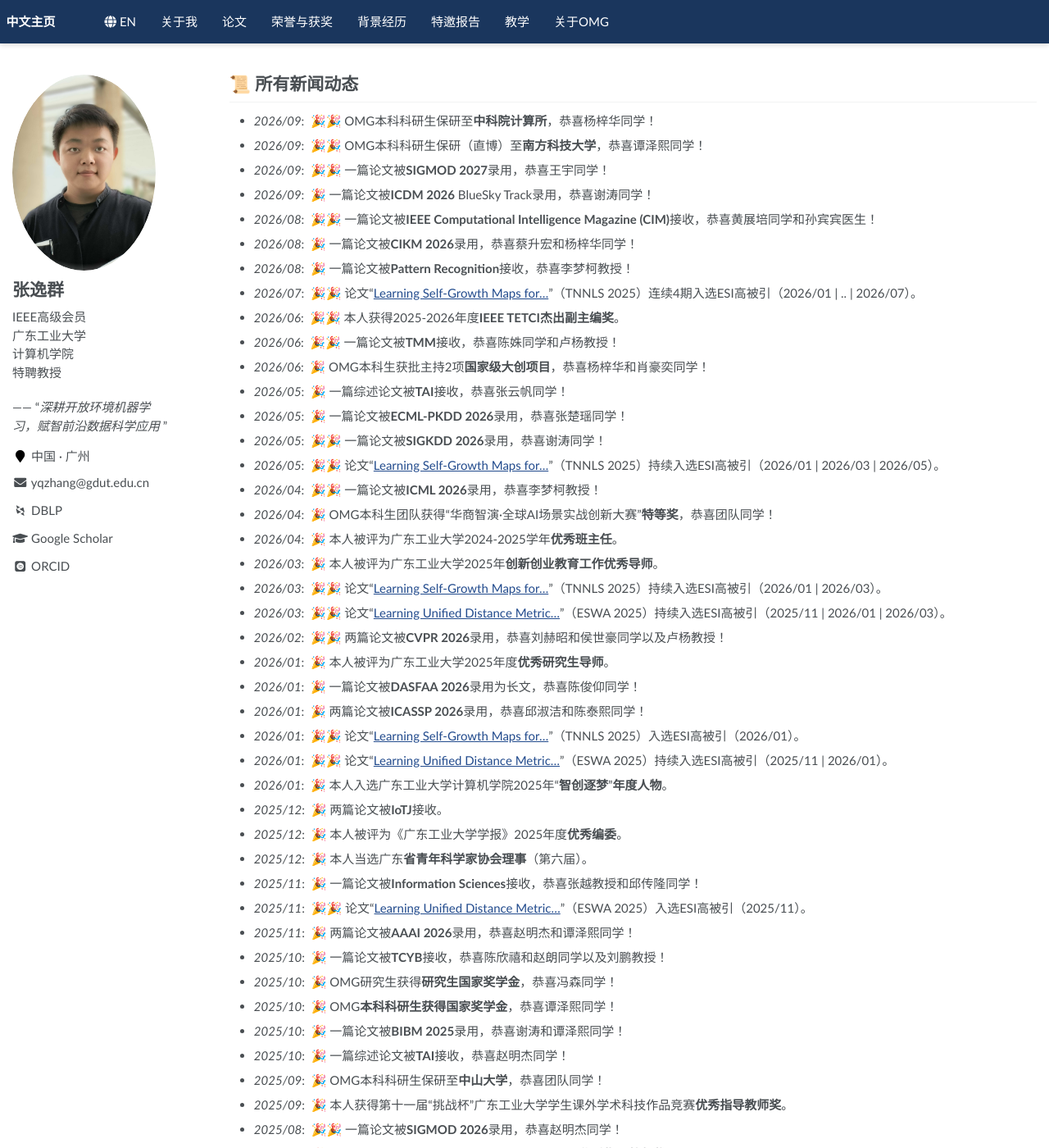
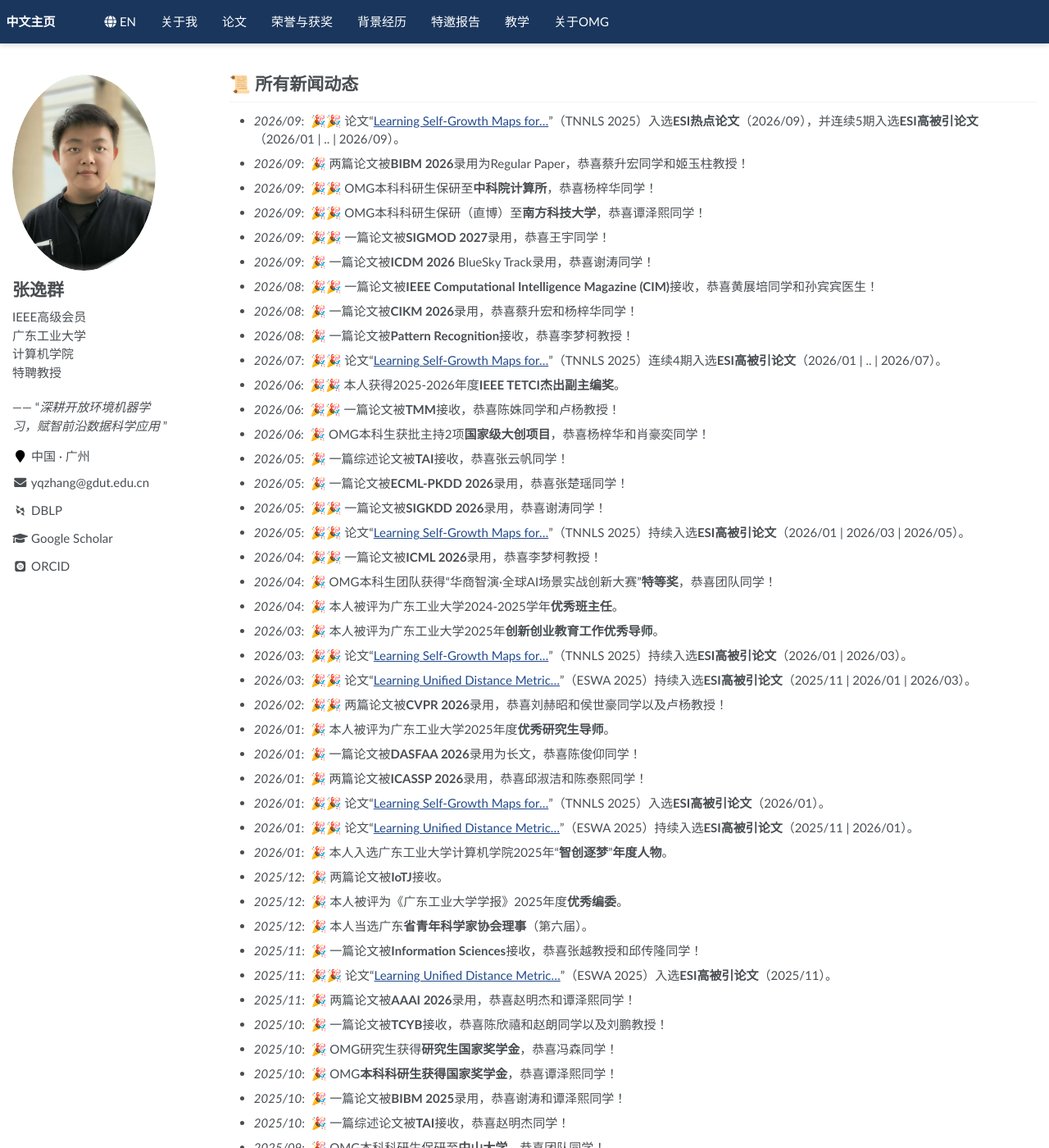
Before and after one commit to yqzhang-Zz/zh-news, a Jekyll site: the page built from _pages/about.md, in a window 1280 px wide and 1400 px high. Shown: the whole window at 82% size. Built offline with Jekyll 4.4.1, drawn with Linux system fonts in a browser that asks for light colours; some web fonts are replaced; a script that is not in the unit is left out; comment, search, counter and statistics services are not loaded.

Commit message:
Update about.md

```diff
--- a/_pages/about.md
+++ b/_pages/about.md
@@ -11,6 +11,8 @@ redirect_from:
 <span class='anchor' id="news"></span>
 
 # 📜 所有新闻动态
+- *2026/09*: &nbsp;🎉🎉 论文“[Learning Self-Growth Maps for…](https://arxiv.org/pdf/2404.09243)”（TNNLS 2025）入选**ESI热点论文**（2026/09），并连续5期入选**ESI高被引论文**（2026/01 &#124; .. &#124; 2026/09）。
+- *2026/09*: &nbsp;🎉 两篇论文被**BIBM 2026**录用为Regular Paper，恭喜蔡升宏同学和姬玉柱教授！
 - *2026/09*: &nbsp;🎉🎉 OMG本科科研生保研至**中科院计算所**，恭喜杨梓华同学！
 - *2026/09*: &nbsp;🎉🎉 OMG本科科研生保研（直博）至**南方科技大学**，恭喜谭泽熙同学！
 - *2026/09*: &nbsp;🎉🎉 一篇论文被**SIGMOD 2027**录用，恭喜王宇同学！
@@ -18,32 +20,32 @@ redirect_from:
 - *2026/08*: &nbsp;🎉🎉 一篇论文被**IEEE Computational Intelligence Magazine (CIM)**接收，恭喜黄展培同学和孙宾宾医生！
 - *2026/08*: &nbsp;🎉 一篇论文被**CIKM 2026**录用，恭喜蔡升宏和杨梓华同学！
 - *2026/08*: &nbsp;🎉 一篇论文被**Pattern Recognition**接收，恭喜李梦柯教授！
-- *2026/07*: &nbsp;🎉🎉 论文“[Learning Self-Growth Maps for…](https://arxiv.org/pdf/2404.09243)”（TNNLS 2025）连续4期入选ESI高被引（2026/01 &#124; .. &#124; 2026/07）。
+- *2026/07*: &nbsp;🎉🎉 论文“[Learning Self-Growth Maps for…](https://arxiv.org/pdf/2404.09243)”（TNNLS 2025）连续4期入选**ESI高被引论文**（2026/01 &#124; .. &#124; 2026/07）。
 - *2026/06*: &nbsp;🎉🎉 本人获得2025-2026年度**IEEE TETCI杰出副主编奖**。
 - *2026/06*: &nbsp;🎉🎉 一篇论文被**TMM**接收，恭喜陈姝同学和卢杨教授！
 - *2026/06*: &nbsp;🎉 OMG本科生获批主持2项**国家级大创项目**，恭喜杨梓华和肖豪奕同学！
 - *2026/05*: &nbsp;🎉 一篇综述论文被**TAI**接收，恭喜张云帆同学！
 - *2026/05*: &nbsp;🎉 一篇论文被**ECML-PKDD 2026**录用，恭喜张楚瑶同学！
 - *2026/05*: &nbsp;🎉🎉 一篇论文被**SIGKDD 2026**录用，恭喜谢涛同学！
-- *2026/05*: &nbsp;🎉🎉 论文“[Learning Self-Growth Maps for…](https://arxiv.org/pdf/2404.09243)”（TNNLS 2025）持续入选ESI高被引（2026/01 &#124; 2026/03 &#124; 2026/05）。
+- *2026/05*: &nbsp;🎉🎉 论文“[Learning Self-Growth Maps for…](https://arxiv.org/pdf/2404.09243)”（TNNLS 2025）持续入选**ESI高被引论文**（2026/01 &#124; 2026/03 &#124; 2026/05）。
 - *2026/04*: &nbsp;🎉🎉 一篇论文被**ICML 2026**录用，恭喜李梦柯教授！
 - *2026/04*: &nbsp;🎉 OMG本科生团队获得“华商智演·全球AI场景实战创新大赛”**特等奖**，恭喜团队同学！
 - *2026/04*: &nbsp;🎉 本人被评为广东工业大学2024-2025学年**优秀班主任**。
 - *2026/03*: &nbsp;🎉 本人被评为广东工业大学2025年**创新创业教育工作优秀导师**。
-- *2026/03*: &nbsp;🎉🎉 论文“[Learning Self-Growth Maps for…](https://arxiv.org/pdf/2404.09243)”（TNNLS 2025）持续入选ESI高被引（2026/01 &#124; 2026/03）。
-- *2026/03*: &nbsp;🎉🎉 论文“[Learning Unified Distance Metric…](https://arxiv.org/abs/2603.04458)”（ESWA 2025）持续入选ESI高被引（2025/11 &#124; 2026/01 &#124; 2026/03）。
+- *2026/03*: &nbsp;🎉🎉 论文“[Learning Self-Growth Maps for…](https://arxiv.org/pdf/2404.09243)”（TNNLS 2025）持续入选**ESI高被引论文**（2026/01 &#124; 2026/03）。
+- *2026/03*: &nbsp;🎉🎉 论文“[Learning Unified Distance Metric…](https://arxiv.org/abs/2603.04458)”（ESWA 2025）持续入选**ESI高被引论文**（2025/11 &#124; 2026/01 &#124; 2026/03）。
 - *2026/02*: &nbsp;🎉🎉 两篇论文被**CVPR 2026**录用，恭喜刘赫昭和侯世豪同学以及卢杨教授！
 - *2026/01*: &nbsp;🎉 本人被评为广东工业大学2025年度**优秀研究生导师**。
 - *2026/01*: &nbsp;🎉 一篇论文被**DASFAA 2026**录用为长文，恭喜陈俊仰同学！
 - *2026/01*: &nbsp;🎉 两篇论文被**ICASSP 2026**录用，恭喜邱淑洁和陈泰熙同学！
-- *2026/01*: &nbsp;🎉🎉 论文“[Learning Self-Growth Maps for…](https://arxiv.org/pdf/2404.09243)”（TNNLS 2025）入选ESI高被引（2026/01）。
-- *2026/01*: &nbsp;🎉🎉 论文“[Learning Unified Distance Metric…](https://arxiv.org/abs/2603.04458)”（ESWA 2025）持续入选ESI高被引（2025/11 &#124; 2026/01）。
+- *2026/01*: &nbsp;🎉🎉 论文“[Learning Self-Growth Maps for…](https://arxiv.org/pdf/2404.09243)”（TNNLS 2025）入选**ESI高被引论文**（2026/01）。
+- *2026/01*: &nbsp;🎉🎉 论文“[Learning Unified Distance Metric…](https://arxiv.org/abs/2603.04458)”（ESWA 2025）持续入选**ESI高被引论文**（2025/11 &#124; 2026/01）。
 - *2026/01*: &nbsp;🎉 本人入选广东工业大学计算机学院2025年“**智创逐梦**”**年度人物**。
 - *2025/12*: &nbsp;🎉 两篇论文被**IoTJ**接收。
 - *2025/12*: &nbsp;🎉 本人被评为《广东工业大学学报》2025年度**优秀编委**。
 - *2025/12*: &nbsp;🎉 本人当选广东**省青年科学家协会理事**（第六届）。
 - *2025/11*: &nbsp;🎉 一篇论文被**Information Sciences**接收，恭喜张越教授和邱传隆同学！
-- *2025/11*: &nbsp;🎉🎉 论文“[Learning Unified Distance Metric…](https://arxiv.org/abs/2603.04458)”（ESWA 2025）入选ESI高被引（2025/11）。
+- *2025/11*: &nbsp;🎉🎉 论文“[Learning Unified Distance Metric…](https://arxiv.org/abs/2603.04458)”（ESWA 2025）入选**ESI高被引论文**（2025/11）。
 - *2025/11*: &nbsp;🎉 两篇论文被**AAAI 2026**录用，恭喜赵明杰和谭泽熙同学！
 - *2025/10*: &nbsp;🎉 一篇论文被**TCYB**接收，恭喜陈欣禧和赵朗同学以及刘鹏教授！
 - *2025/10*: &nbsp;🎉 OMG研究生获得**研究生国家奖学金**，恭喜冯森同学！
```
